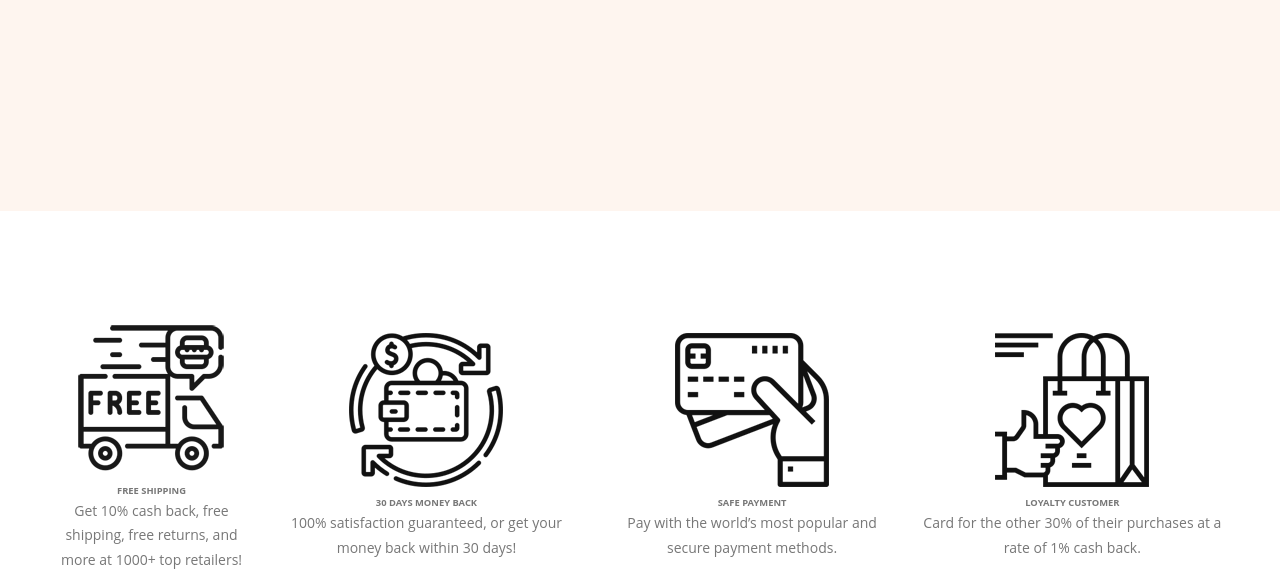
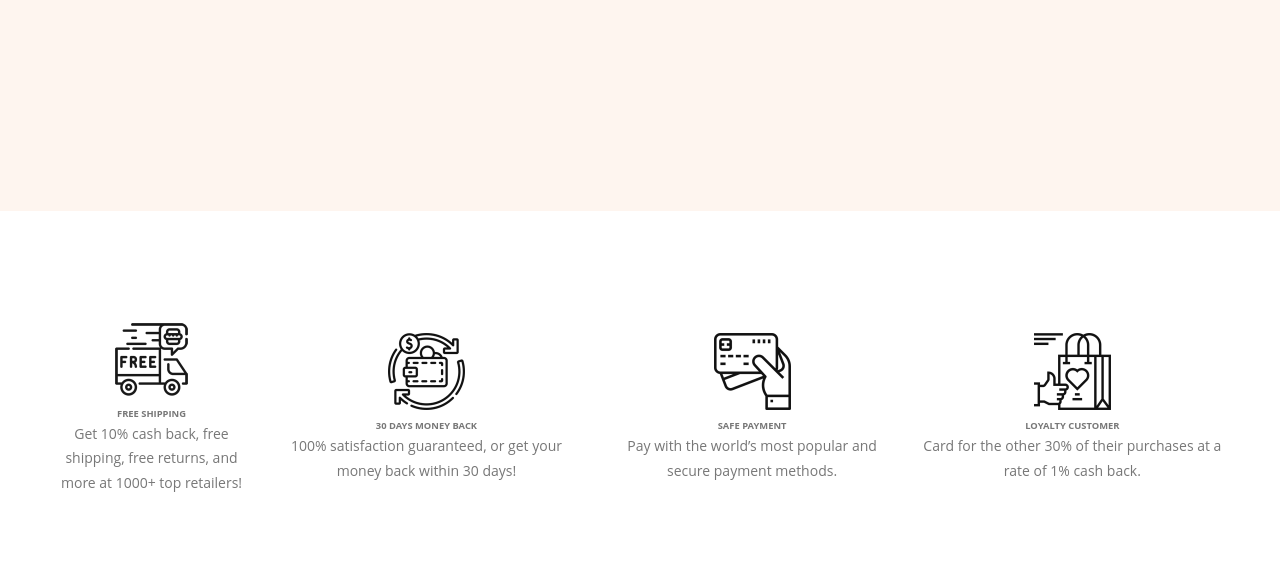
Before and after one commit to mdkhairuzzaman2023/hono, a plain HTML site: page index.html in a window 1280 px wide. Shown: the part 471-1053 px from the top of the page. After the commit the page ends 976 px from the top, so only its background shows below. Drawn offline with nearby package versions, Linux system fonts and the light colour scheme.

Commit message:
Service section Added

```diff
--- a/css/style.css
+++ b/css/style.css
@@ -322,3 +322,12 @@ flex: 2;
     text-align: center;
     padding: 10px;
 }
+
+.service-icon{
+    width: 77px;
+    margin: auto;
+}
+
+.service-icon img{
+    width: 100%;
+}
```
